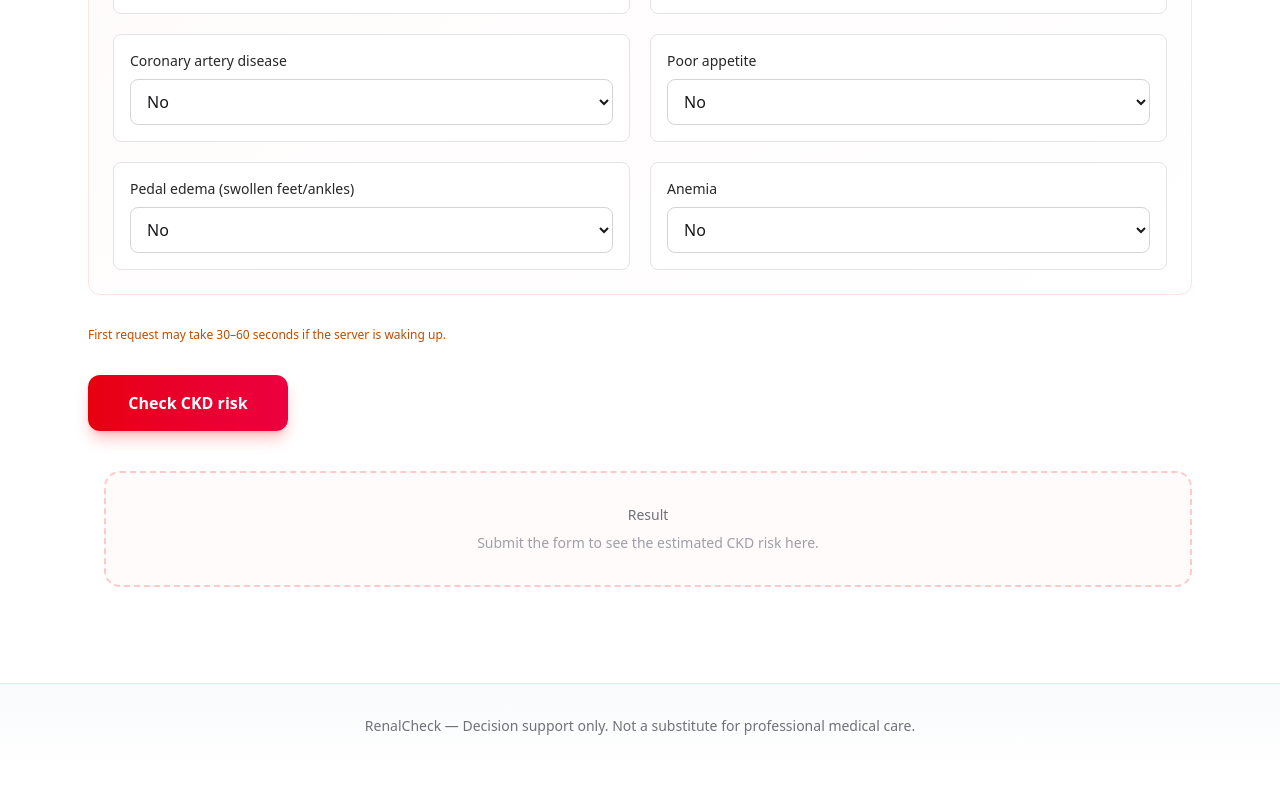
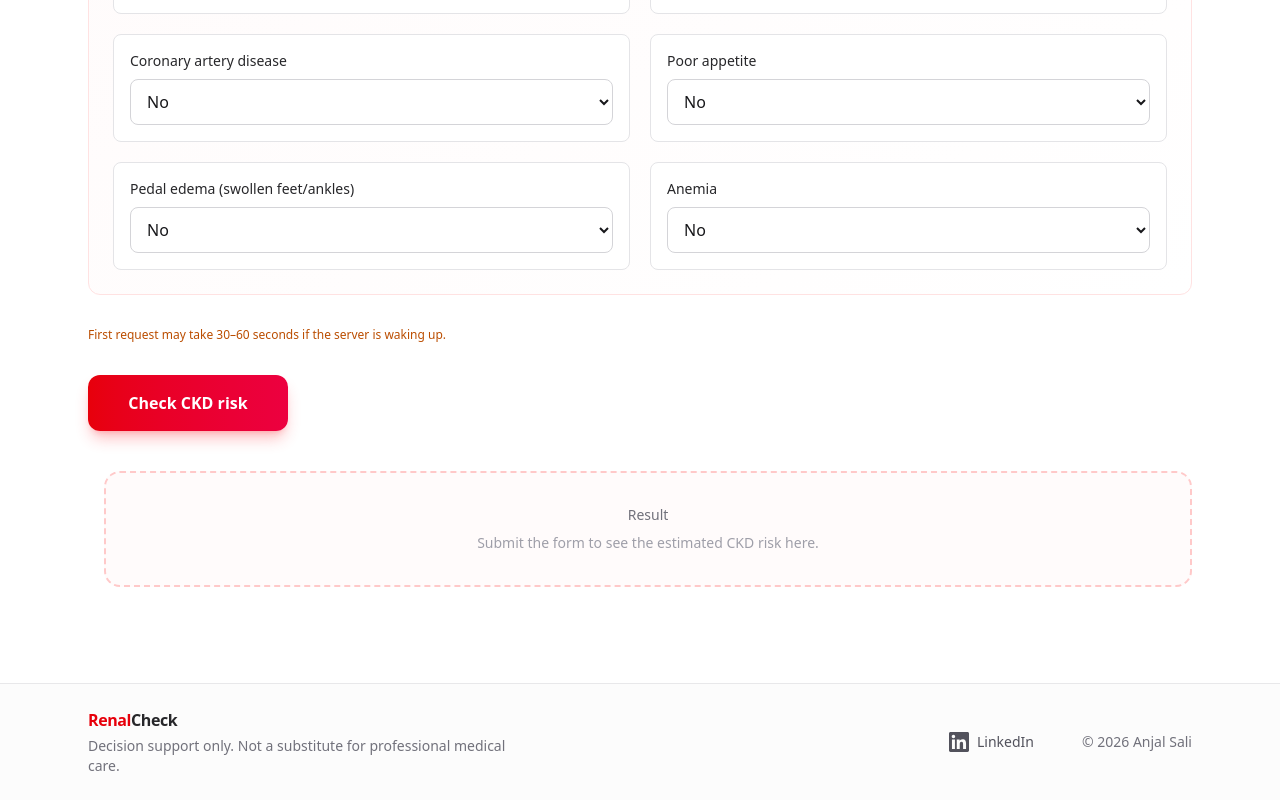
Before and after one commit to anjalsali/Early_Detection_of_Chronic_Kidney_Disease, a Next.js app in the folder frontend/: page / in a window 1280 px wide. Shown: the part 8002-8802 px from the top of the page. Before the commit the page ends 8770 px from the top, so only its background shows below. Built offline with nearby package versions, Linux system fonts and the light colour scheme; no server answers.

Commit message:
added footer element

```diff
--- a/frontend/app/page.tsx
+++ b/frontend/app/page.tsx
@@ -328,9 +328,34 @@ export default function Home() {
                </Section>
             </div>
 
-            <footer className="border-t border-red-100 bg-linear-to-b from-slate-50 to-white py-8">
-               <div className="mx-auto max-w-6xl px-4 text-center text-sm text-zinc-500 md:px-6">
-                  <p>RenalCheck — Decision support only. Not a substitute for professional medical care.</p>
+            <footer className="border-t border-zinc-200/80 bg-zinc-50/50">
+               <div className="mx-auto max-w-6xl px-4 py-5 md:px-6 md:py-6">
+                  <div className="flex flex-col items-center gap-5 text-center md:flex-row md:items-center md:justify-between md:gap-6 md:text-left">
+                     <div className="space-y-1">
+                        <p className="text-base font-semibold tracking-tight text-zinc-800">
+                           <span className="text-red-600">Renal</span>
+                           <span className="text-zinc-800">Check</span>
+                        </p>
+                        <p className="max-w-md text-sm text-zinc-500">
+                           Decision support only. Not a substitute for professional medical care.
+                        </p>
+                     </div>
+                     <div className="flex flex-col items-center gap-4 sm:flex-row sm:gap-8 md:flex-shrink-0">
+                        <a
+                           href="https://www.linkedin.com/in/anjalsali"
+                           target="_blank"
+                           rel="noopener noreferrer"
+                           className="inline-flex items-center gap-2 rounded-lg px-4 py-2.5 text-sm font-medium text-zinc-600 transition hover:bg-white hover:text-red-600 hover:shadow-sm"
+                           aria-label="Anjal Sali on LinkedIn"
+                        >
+                           <svg className="h-5 w-5" fill="currentColor" viewBox="0 0 24 24" aria-hidden>
+                              <path d="M20.447 20.452h-3.554v-5.569c0-1.328-.027-3.037-1.852-3.037-1.853 0-2.136 1.445-2.136 2.939v5.667H9.351V9h3.414v1.561h.046c.477-.9 1.637-1.85 3.37-1.85 3.601 0 4.267 2.37 4.267 5.455v6.286zM5.337 7.433c-1.144 0-2.063-.926-2.063-2.065 0-1.138.92-2.063 2.063-2.063 1.14 0 2.064.925 2.064 2.063 0 1.139-.925 2.065-2.064 2.065zm1.782 13.019H3.555V9h3.564v11.452zM22.225 0H1.771C.792 0 0 .774 0 1.729v20.542C0 23.227.792 24 1.771 24h20.451C23.2 24 24 23.227 24 22.271V1.729C24 .774 23.2 0 22.222 0h.003z" />
+                           </svg>
+                           LinkedIn
+                        </a>
+                        <p className="text-sm text-zinc-500">© {new Date().getFullYear()} Anjal Sali</p>
+                     </div>
+                  </div>
                </div>
             </footer>
          </main>
```
